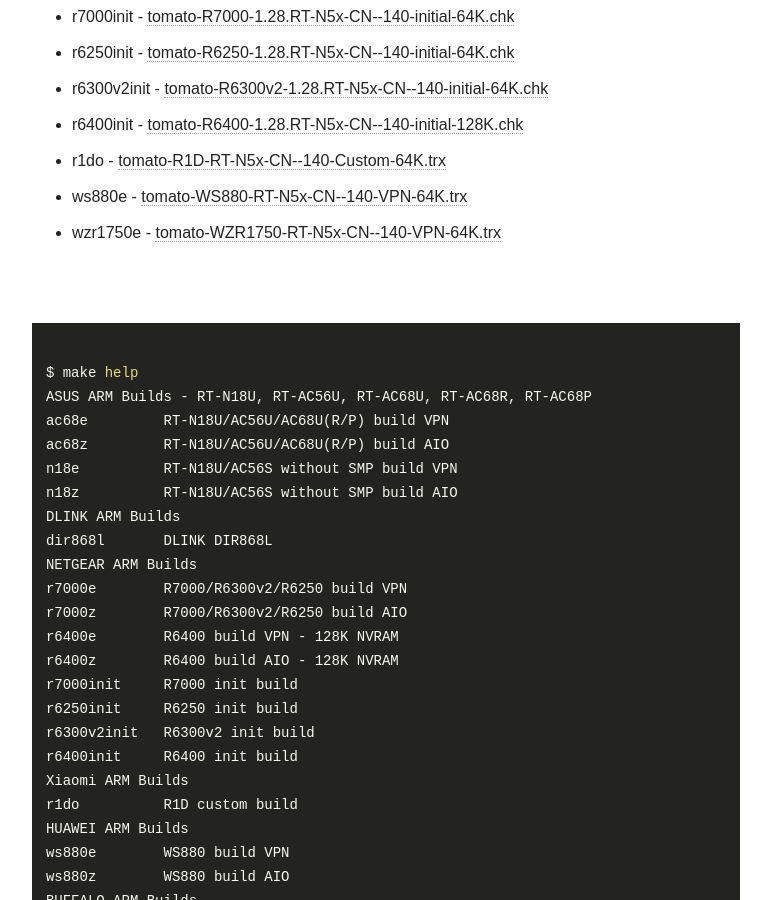
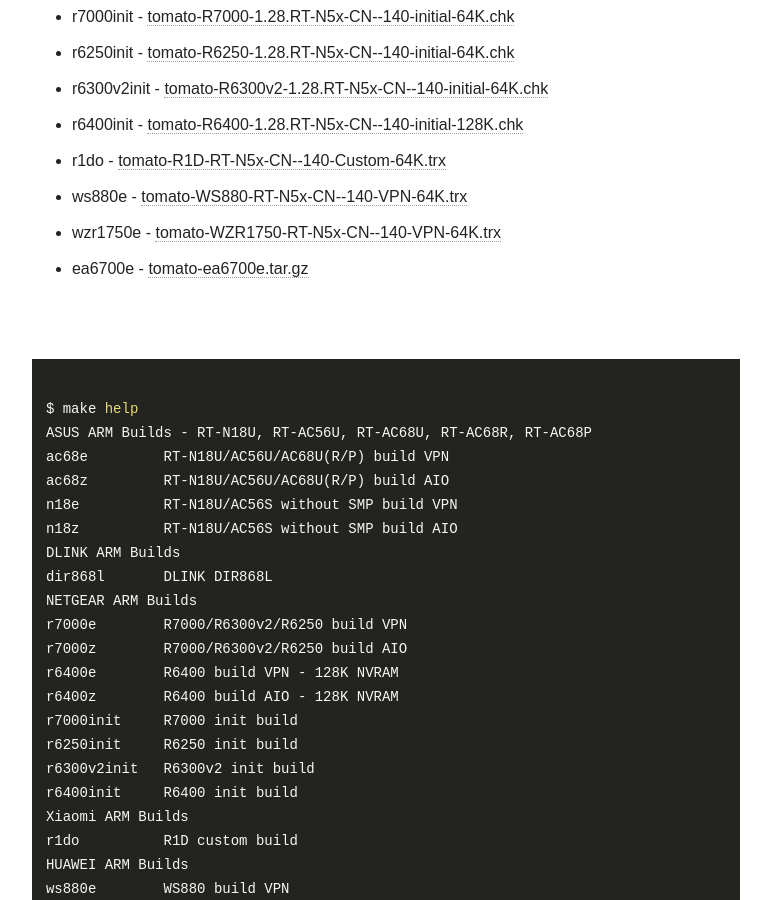
Before and after one commit to oglopss/tomato-arm-ci-jekyll, a Jekyll site: the page built from index.html, in a window 1280 px wide and 900 px high, scrolled down 811 px. Shown: the whole window, without its empty margins (254-1025 px from the left). Built offline with Jekyll 4.4.1, drawn with Linux system fonts in a browser that asks for light colours; nearby versions of some CDN libraries.

Commit message:
Travis build 74 ea6700e pushed to gh-pages

```diff
--- a/_data/ss.yml
+++ b/_data/ss.yml
@@ -12,3 +12,4 @@ files:
   - 0012 r1do tomato-R1D-RT-N5x-CN--140-Custom-64K.trx
   - 0013 ws880e tomato-WS880-RT-N5x-CN--140-VPN-64K.trx
   - 0015 wzr1750e tomato-WZR1750-RT-N5x-CN--140-VPN-64K.trx
+  - 0017 ea6700e tomato-ea6700e.tar.gz
```
Also changed, not shown: 1 other file.
